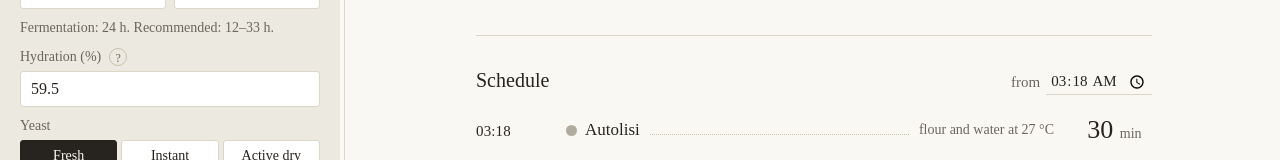
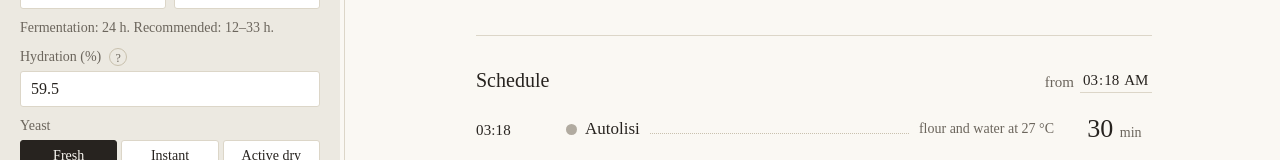
Before and after one commit to Nodo1221/Pizza-panel, a React (Vite) app: page / in a window 1280 px wide. Shown: the part 420-580 px from the top of the page. Built offline with nearby package versions, Linux system fonts and the light colour scheme.

Commit message:
fix: appearance:none on time input so browser stops overriding our styles

```diff
--- a/src/index.css
+++ b/src/index.css
@@ -172,10 +172,11 @@ input[type='range']:focus-visible::-moz-range-thumb { box-shadow: 0 0 0 3px var(
 .big em { display: inline-block; min-width: 2.3em; text-align: left; font-size: 14px; font-style: normal; color: var(--mute); }
 section > .hint { margin-top: 12px; }
 .stime { font-size: 15px; color: var(--ink); width: 80px; flex-shrink: 0; font-variant-numeric: tabular-nums; letter-spacing: 0.01em; }
-.anchor-label { margin-left: auto; display: flex; align-items: center; gap: 6px; font-size: 15px; color: var(--mute); cursor: default; }
-.anchor-label input[type='time'] { font: 400 15px var(--serif); color: var(--ink); background: none; border: none; border-bottom: 1px solid var(--line); border-radius: 0; height: auto; width: auto; padding: 1px 4px; cursor: pointer; }
+.anchor-label { margin-left: auto; display: flex; align-items: center; gap: 6px; font-size: 15px; color: var(--mute); }
+.anchor-label input[type='time'] { -webkit-appearance: none; appearance: none; font: 400 15px var(--serif); color: var(--ink); background: none; border: none; border-bottom: 1px solid var(--line); border-radius: 0; height: auto; width: auto; padding: 0 2px 2px; cursor: pointer; }
 .anchor-label input[type='time']:hover { border-bottom-color: var(--ink); }
 .anchor-label input[type='time']:focus { border-bottom-color: var(--basil); outline: none; }
+.anchor-label input[type='time']::-webkit-calendar-picker-indicator { opacity: 0; width: 0; padding: 0; margin: 0; }
 
 
 @media (max-width: 860px) {
```
